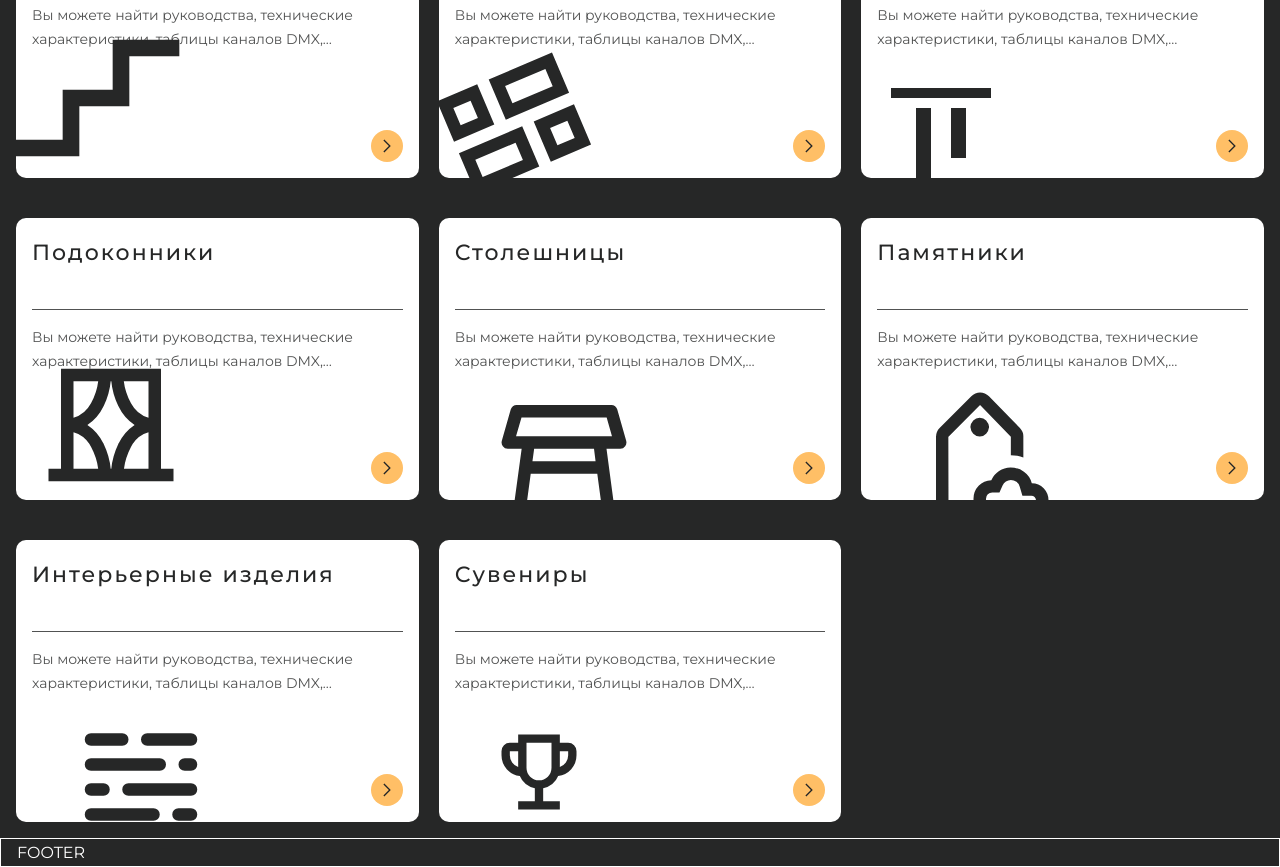
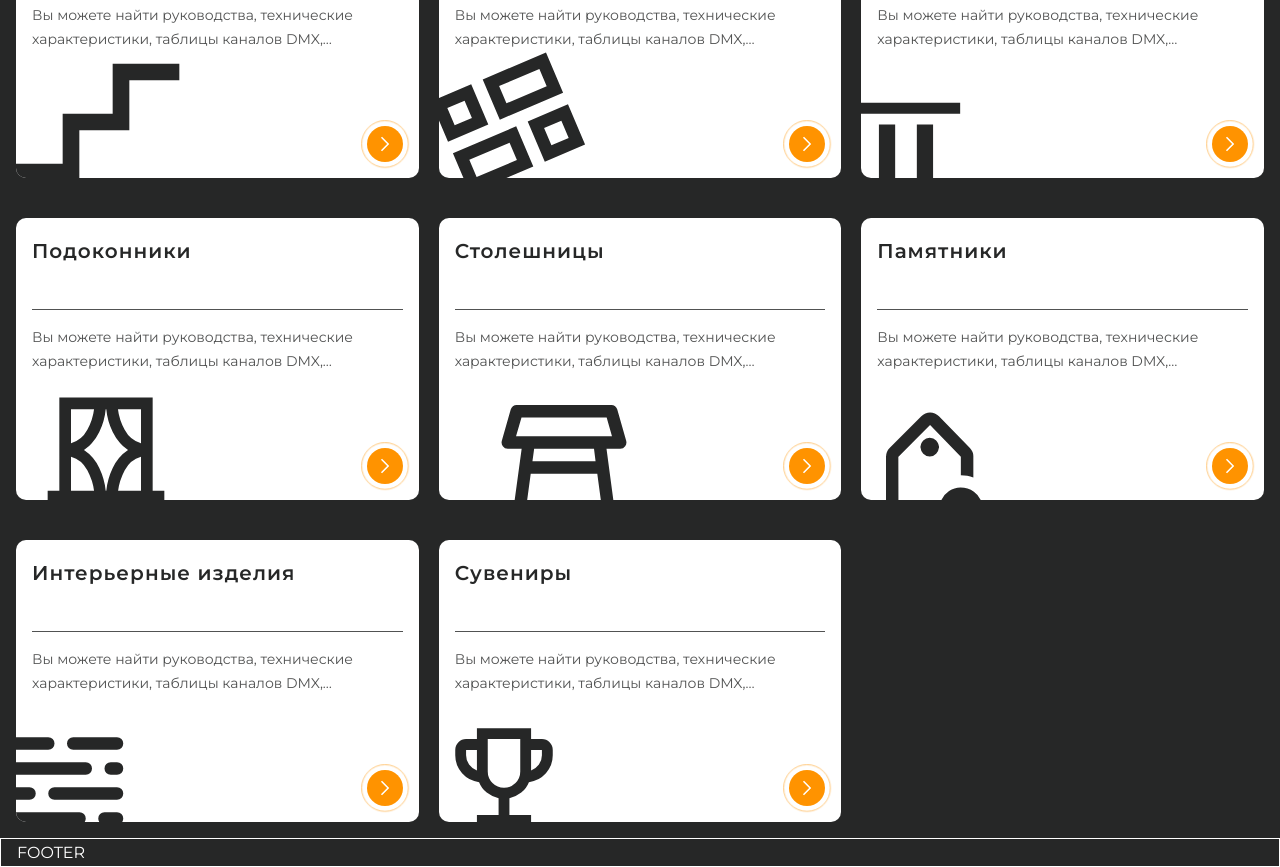
Before and after one commit to AlexanderMorugin/artparkbeton, a Nuxt app: page /catalog in a window 1280 px wide. Shown: the part 320-1187 px from the top of the page. Built offline with nearby package versions, Linux system fonts and the light colour scheme.

Commit message:
fix catalog

```diff
--- a/app/assets/scss/_variables.scss
+++ b/app/assets/scss/_variables.scss
@@ -7,53 +7,15 @@ $white-mask-five: rgba(255, 255, 255, 0.1);
 
 // $black-one: #110c00;
 $black-one: rgb(38, 39, 39);
-// $black-mask-one: rgba(0, 0, 0, 0.05);
 $black-mask-one: rgba(38, 39, 39, 0.05);
 $black-mask-two: rgba(38, 39, 39, 0.8);
 $black-mask-three: rgba(38, 39, 39, 0.6);
 // $black-one: #292929;
 // $black-two: #1a1a1a;
 
-// $black-mask-one: rgba(26, 26, 24, 0.6);
-// $black-mask-two: rgba(26, 26, 24, 0.4);
-// $black-mask-three: rgba(26, 26, 24, 0.2);
+$orange-one: #ff9300;
+$orange-four: #ffbf66;
 
-// $orange-one: #d78113;
-$orange-one: #ff9300;
-// $orange-two: #ffaa33;
-// $orange-two: #ed9c32;
-// $orange-three: #f0b160;
-// $orange-four: #f5c88e;
-$orange-four: #ffbf66;
-// $orange-four: #fcf5eb;
-
-// $orange-five: #fae0be;
-
-// $blue-one: #2fd2cd;
-
-// $blue-one: rgb(50, 96, 138);
-// $blue-two: #254664;
-// $blue-three: #172c3f;
-
-// $yellow-one: #ffec00;
-// $yellow-two: #fee305;
-// $yellow-three: #f9bf16;
-
-// $brown-one: #332400;
-
-// $red-one: #d24a43;
-
-// $trasparent: rgba(0, 0, 0, 0);
-
-// $gradient-page-primary: linear-gradient(159deg, $cream-one 30%, $cream-two 70%, $brown-one 100%);
-// $gradient-card-primary: linear-gradient(180deg, $white-one 80%, rgba(50, 96, 138, 0.2) 100%);
-
-// $gradient-line-right: linear-gradient(to left, $trasparent 0%, $black-one 20%);
-// $gradient-line-left: linear-gradient(to right, $trasparent 0%, $black-one 20%);
-// $gradient-yellow-one: linear-gradient(0.439turn, $yellow-one 0%, $yellow-three 100%);
-// $gradient-blue-one: linear-gradient(0.439turn, $blue-one 0%, $blue-three 100%);
-
-// $shadow-one: rgba(100, 100, 111, 0.2) 0px 7px 29px 0px;
 $shadow-one: rgba(38, 39, 39, 0.2) 0px 7px 29px 0px;
 
 $br-xs: 6px;
--- a/app/components/catalog/ListCard.vue
+++ b/app/components/catalog/ListCard.vue
@@ -1,8 +1,9 @@
 <template>
   <NuxtLink :to="`/catalog${item.route}`" class="catalogListCard">
+    <div class="catalogListCard__titleHide">{{ item.title }}</div>
     <div class="catalogListCard__titleBlock">
       <div class="catalogListCard__title">
-        <TitleBlock :title="item.title" />
+        <TitleCatalog :title="item.title" />
       </div>
       <span class="catalogListCard__subtitle">{{ item.subtitle }}</span>
     </div>
@@ -66,11 +67,30 @@ const props = defineProps<{
   background: $white-one;
   border-radius: $br-m;
   padding: 1rem;
+  overflow: hidden;
   transition: 0.2s ease;
-  overflow: hidden;
 
   &:hover {
-    background: $white-mask-four;
+    background: $black-mask-three;
+  }
+
+  &__titleHide {
+    position: absolute;
+    top: 50%;
+    left: 50%;
+    transform: translate(-50%, -50%);
+    font-family: "Montserrat-Bold", sans-serif;
+    font-size: 32px;
+    letter-spacing: 2px;
+    color: $white-mask-one;
+    text-align: center;
+    z-index: 2;
+    transition: 0.8s ease;
+    opacity: 0;
+
+    @media (max-width: 768px) {
+      font-size: 24px;
+    }
   }
 
   &__titleBlock {
@@ -105,28 +125,28 @@ const props = defineProps<{
   }
 
   &__mark {
+    position: relative;
     display: flex;
     justify-content: center;
     align-items: center;
-    width: 32px;
-    height: 32px;
+    width: 36px;
+    height: 36px;
     border-radius: 50%;
-    background: $orange-four;
+    background: $orange-one;
   }
 
   &__markIcon {
-    width: 16px;
-    height: 16px;
-    fill: $black-one;
+    width: 18px;
+    height: 18px;
+    fill: $white-one;
   }
 
   &__clip {
     position: absolute;
-
     fill: $black-one;
 
     &_step {
-      bottom: -20px;
+      bottom: -44px;
       left: -20px;
       width: 200px;
       height: 200px;
@@ -134,24 +154,24 @@ const props = defineProps<{
 
     &_tile {
       bottom: -20px;
-      left: 0;
+      left: -6px;
       width: 150px;
       height: 150px;
       transform: rotate(157deg);
     }
 
     &_baluster {
-      bottom: -20px;
-      left: 20px;
-      width: 120px;
-      height: 120px;
+      bottom: -44px;
+      left: -20px;
+      width: 130px;
+      height: 130px;
     }
 
     &_sill {
-      bottom: 0;
+      bottom: -20px;
       left: 20px;
-      width: 150px;
-      height: 150px;
+      width: 140px;
+      height: 140px;
     }
 
     &_worktop {
@@ -162,22 +182,22 @@ const props = defineProps<{
     }
 
     &_interior {
-      bottom: -30px;
-      left: 50px;
+      bottom: -34px;
+      left: -24px;
       width: 150px;
       height: 150px;
     }
 
     &_souvenir {
-      bottom: 0;
-      left: 50px;
-      width: 100px;
-      height: 100px;
+      bottom: -20px;
+      left: 0;
+      width: 130px;
+      height: 130px;
     }
 
     &_monument {
-      bottom: -30px;
-      left: 50px;
+      bottom: -50px;
+      left: 0;
       width: 150px;
       height: 150px;
     }
@@ -187,4 +207,48 @@ const props = defineProps<{
 .catalogListCard:hover .catalogListCard__mark {
   background: $orange-one;
 }
+
+.catalogListCard:hover .catalogListCard__titleBlock {
+  opacity: 0;
+}
+
+.catalogListCard:hover .catalogListCard__titleHide {
+  opacity: 1;
+}
+
+.catalogListCard:hover .catalogListCard__clip {
+  opacity: 0;
+}
+
+.catalogListCard__mark::after,
+.catalogListCard__mark::before {
+  content: "";
+  position: absolute;
+  border: 1px solid $orange-four;
+  left: -10px;
+  opacity: 0;
+  right: -10px;
+  top: -10px;
+  bottom: -10px;
+  border-radius: 50%;
+  animation: pulse 2.5s linear infinite;
+}
+
+.catalogListCard__mark::after {
+  animation-delay: 1.25s;
+}
+
+@keyframes pulse {
+  0% {
+    transform: scale(0.5);
+    opacity: 0;
+  }
+  50% {
+    opacity: 1;
+  }
+  100% {
+    transform: scale(1.2);
+    opacity: 0;
+  }
+}
 </style>
--- /dev/null
+++ b/app/components/title/Catalog.vue
@@ -0,0 +1,22 @@
+<template>
+  <h2 class="titleBlock">{{ props.title }}</h2>
+</template>
+
+<script lang="ts" setup>
+const props = defineProps<{
+  title: string;
+}>();
+</script>
+
+<style lang="scss" scoped>
+.titleBlock {
+  font-family: "Montserrat-SemiBold", sans-serif;
+  font-size: 20px;
+  letter-spacing: 1px;
+
+  // @media (max-width: 1024px) {
+  //   font-size: 18px;
+  //   letter-spacing: 1px;
+  // }
+}
+</style>
```
